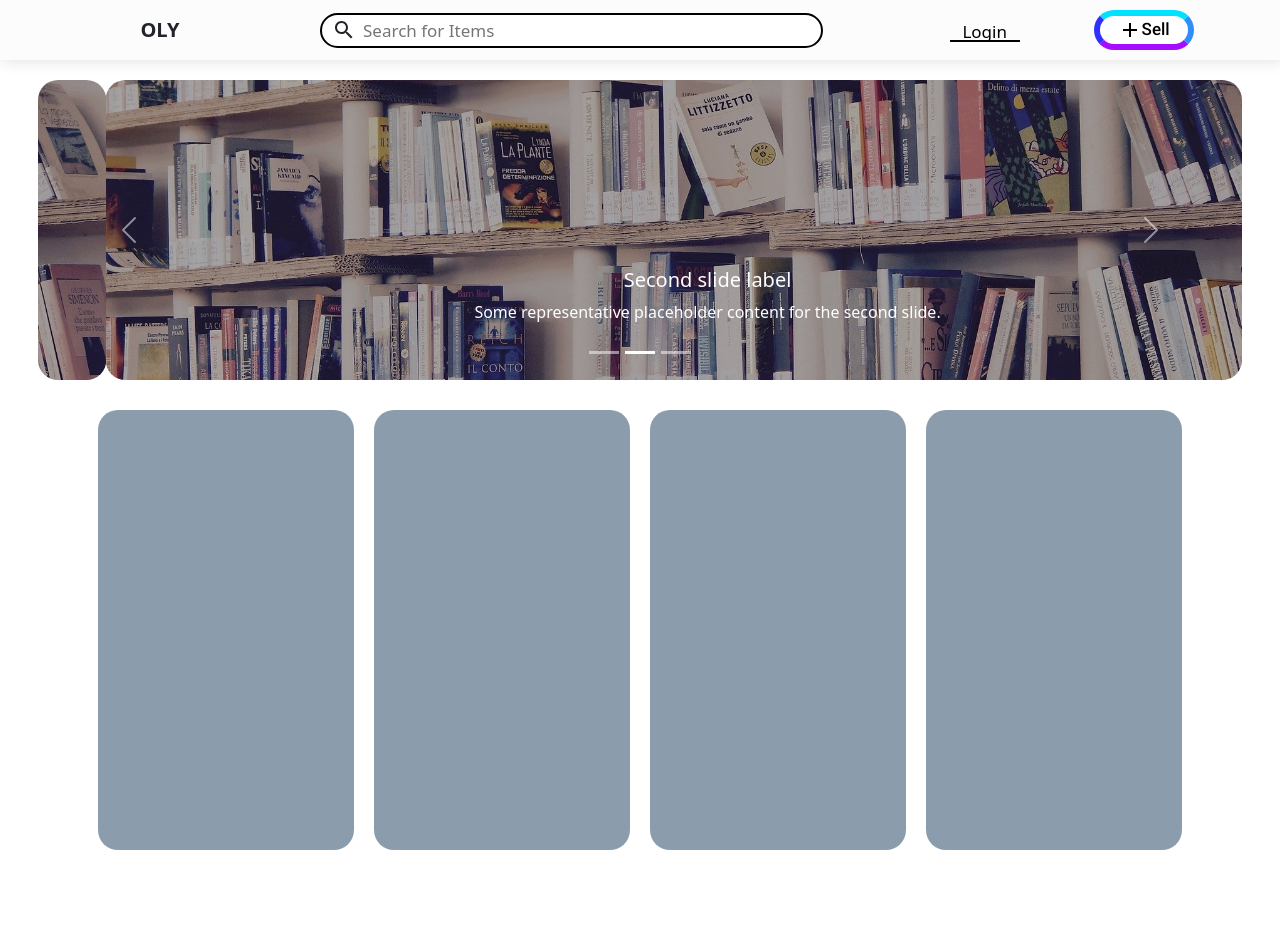
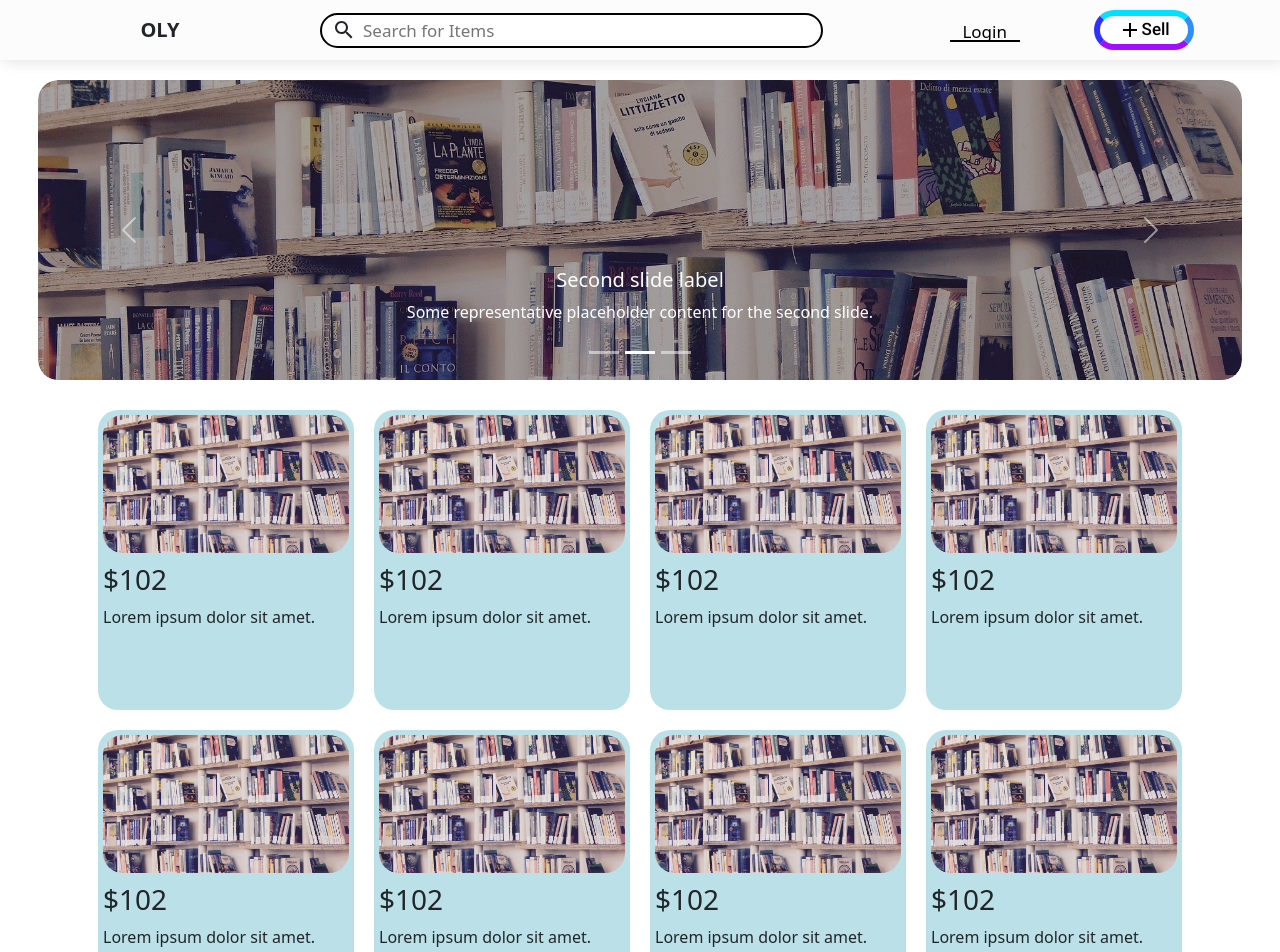
Before and after one commit to Tushar656/onlyDevs, a React (Create React App) app in the folder frontend/: page / in a window 1280 px wide. Shown: the top 952 px of the page. Before the commit the page ends 860 px from the top, so only its background shows below. Built offline with nearby package versions, Linux system fonts and the light colour scheme.

Commit message:
Home page update

```diff
--- a/frontend/src/App.js
+++ b/frontend/src/App.js
@@ -9,6 +9,7 @@ function App() {
       <Topbar/>
       <Slider/>
       <BuyItems/>
+      {/* <Register/> */}
     </div>
   );
 }
--- a/frontend/src/components/BuyItem/BuyItem.css
+++ b/frontend/src/components/BuyItem/BuyItem.css
@@ -1,8 +1,20 @@
 .BuyItem{
     width: 20%;
-    height: 440px;
+    padding: 5px;
+    height: 300px;
     border-radius: 20px;
-    background-color: rgb(139, 157, 173);
+    background-color: rgb(187 224 231);
     margin: 10px;
+    display: flex;
+    /* align-items: center; */
+    flex-direction: column;
 
 }
+
+.BuyItem img{
+    width: 100%;
+    border-radius: 20px;
+}
+.BuyItem h3{
+    margin-top: 10px;
+}
--- a/frontend/src/components/BuyItem/BuyItem.jsx
+++ b/frontend/src/components/BuyItem/BuyItem.jsx
@@ -4,7 +4,9 @@ import "./BuyItem.css"
 export default function BuyItem() {
   return (
     <div className='BuyItem'>
-
+        <img src="/Assets/books.jpg" alt="" />
+        <h3 className="price">$102</h3>
+        <div className="itemDesc">Lorem ipsum dolor sit amet.</div>
     </div>
   )
 }
--- a/frontend/src/components/BuyItems/BuyItems.css
+++ b/frontend/src/components/BuyItems/BuyItems.css
@@ -3,5 +3,5 @@
     align-items: center;
     justify-content: center;
     margin-top: 20px;
-    /* flex-wrap: wrap; */
+    flex-wrap: wrap;
 }
--- a/frontend/src/components/BuyItems/BuyItems.jsx
+++ b/frontend/src/components/BuyItems/BuyItems.jsx
@@ -9,6 +9,12 @@ export default function BuyItems() {
       <BuyItem/>
       <BuyItem/>
       <BuyItem/>
+      <BuyItem/>
+      <BuyItem/>
+      <BuyItem/>
+      <BuyItem/>
+      <BuyItem/>
+      <BuyItem/>
     </div>
   )
 }
```
